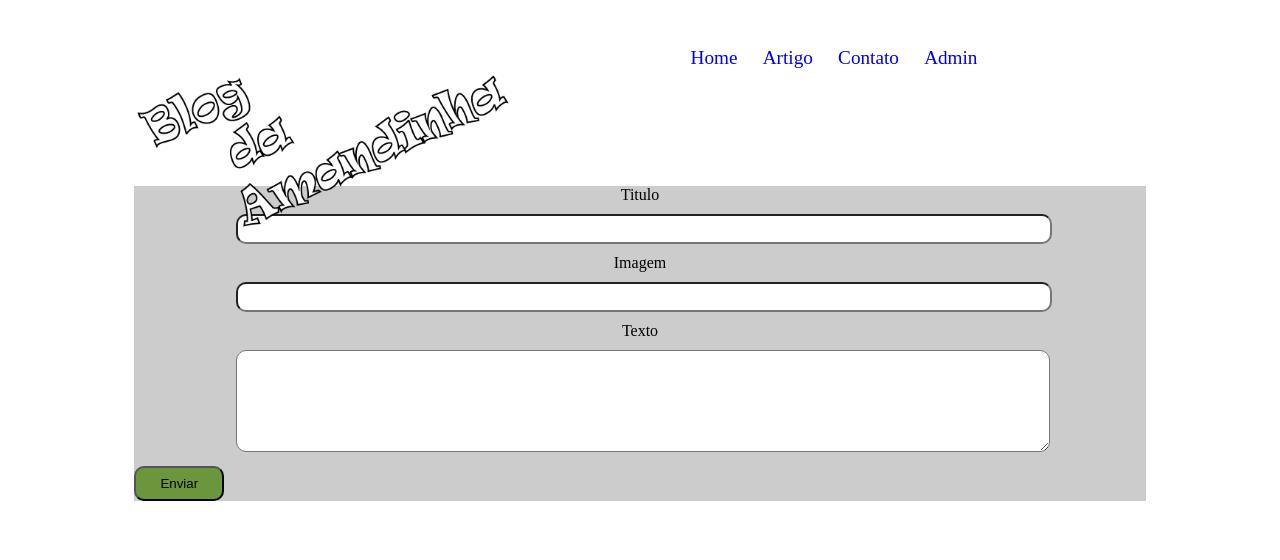
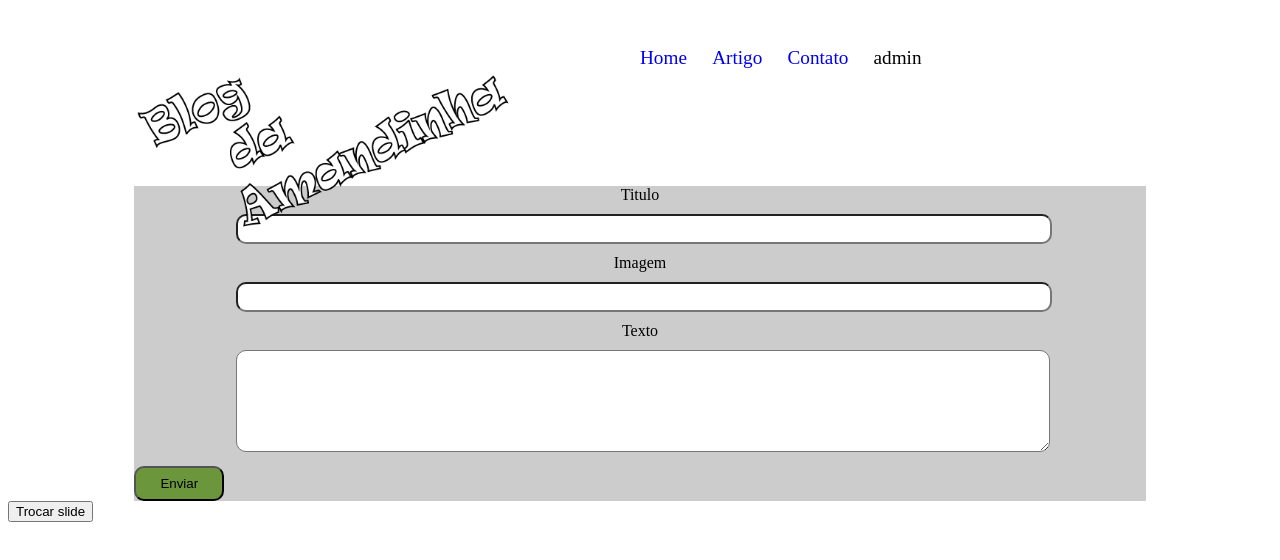
Before and after one commit to ValmyrTavares/SecondReactBlog, a React (Create React App) app: page /admin in a window 1280 px wide. Shown: the top 560 px of the page. Built offline with nearby package versions, Linux system fonts and the light colour scheme.

Commit message:
Hover adicionado ao menu principal

```diff
--- a/src/components/form/Formulario.js
+++ b/src/components/form/Formulario.js
@@ -1,4 +1,6 @@
 import React from 'react'
+import {useNavigate} from 'react-router-dom'
+
 import Input from './Input'
 import TextArea from './TextArea'
 import axios from 'axios'
@@ -10,6 +12,7 @@ function Formulario() {
         image:"",
         text: ""
     })
+    const navegar = useNavigate();
 
     function handleSubmit(event){
         event.preventDefault(event)
@@ -33,12 +36,15 @@ function Formulario() {
     }
 
     return (
+        <>
         <form className="formulario" onSubmit={handleSubmit}>
            <Input label="Titulo"   type="text" id="title"  value={postagem.title} onChange={handleChange}/>
            <Input label="Imagem" type="text" id="image"  value={postagem.image} onChange={handleChange}/>
            <TextArea label="Texto" id="text"  value={postagem.text} onChange={handleChange}/>
            <Button texto="Enviar"/>
         </form>
+        <button >Trocar slide</button>
+        </>
     )
 }
 
--- a/src/components/main-menu/Menu.js
+++ b/src/components/main-menu/Menu.js
@@ -6,12 +6,22 @@ import {NavLink} from  "react-router-dom"
 
 function Menu() {
     return (
-        <div>
+        <div className="routes">
             <NavLink to="/" end >Home</NavLink>
 
             <a href="#artigo">Artigo</a>
             <a href="#contato">Contato</a>
-            <NavLink to="/admin" end >Admin</NavLink>
+
+            <a className="admin">
+                admin
+                <span>
+                    <a>Artigos</a>
+                    <a>Slide</a>
+                </span>
+            </a>
+
+
+
 
         </div>
     )
--- a/src/style.scss
+++ b/src/style.scss
@@ -41,14 +41,32 @@ header{
         top: 33%;
         }
     }
-    div{
+    .routes{
+        display: flex;
         a{
             text-decoration: none;
         font-size: 1.2rem;
         margin-right: 5%;
         position: relative;
         top: 22%;
-        left: 10%;
+        }
+        .admin{
+            cursor:pointer;
+            span{
+                position: relative;
+                top:7px;
+                display: flex;
+                flex-direction: column;
+                opacity: 0;
+                transition: 0.4s;
+                a + a{
+                    margin:3px;
+                }
+            }
+        }
+        .admin:hover  span{
+           opacity: 1;
+
         }
     }
 }
```
Also changed, not shown: 1 other file (tests, documents, lock files or other folders).
